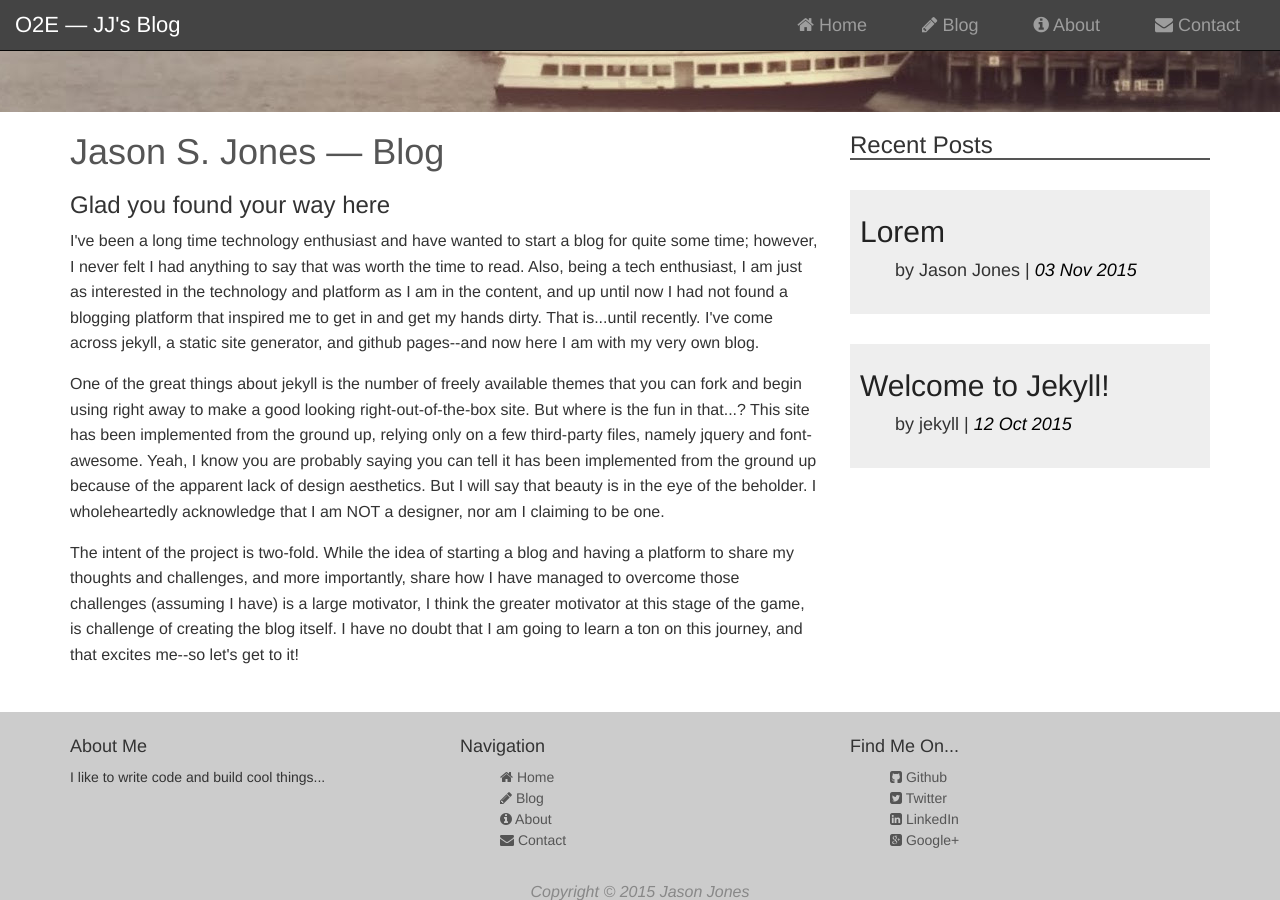
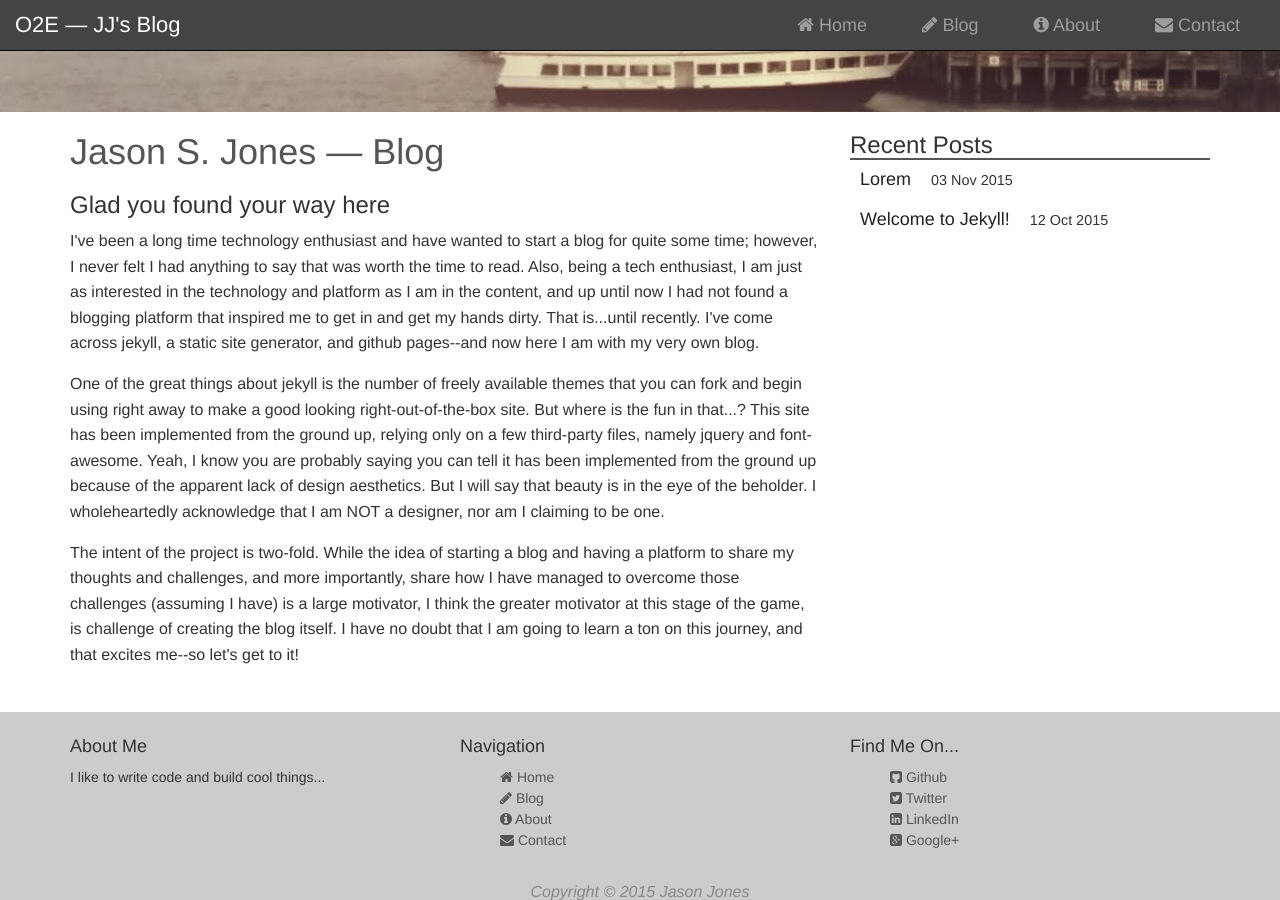
Before and after one commit to jasonsjones/jasonsjones.github.io, a Jekyll site: the page built from index.html, in a window 1280 px wide and 900 px high, scrolled down 538 px. Built offline with Jekyll 4.4.1, drawn with Linux system fonts in a browser that asks for light colours.

Commit message:
Update markup

```diff
--- a/about/index.html
+++ b/about/index.html
@@ -6,7 +6,7 @@ layout: default
 
     <section class="main-content col-sm-8 col-sm-offset-2">
         <h1>About the blog...</h1>
-        <p class="lead">{{site.description}}</p>
+        <h3>{{site.description}}</h3>
         <p>
 
             Lorem ipsum dolor sit amet, consectetur adipiscing elit. Quisque scelerisque in
--- a/index.html
+++ b/index.html
@@ -55,16 +55,14 @@ layout: default
             <h3>Recent Posts</h3>
 
             {% for post in site.posts %}
-            <div class="posts">
                 <div class="blog-post">
-                    <h2><a href="{{ post.url }}">{{ post.title }}</a></h2>
-                    <p class="post-data">by {{post.author}} |
+                    <h4><a href="{{ post.url }}">{{ post.title }}</a>
                         <span class="post-date">
                             {{ post.date | date_to_string }}
                         </span>
-                    </p>
+                    </h4>
+
                 </div>
-            </div>
             {% endfor %}
 
         </aside>
```
